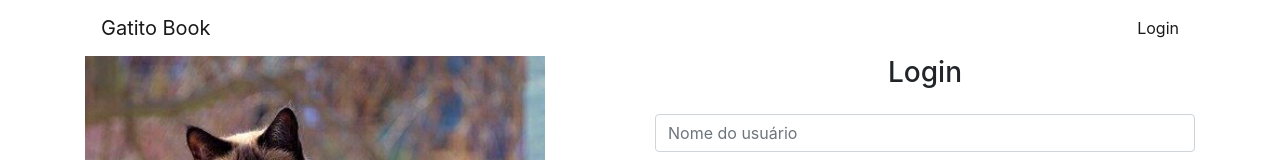
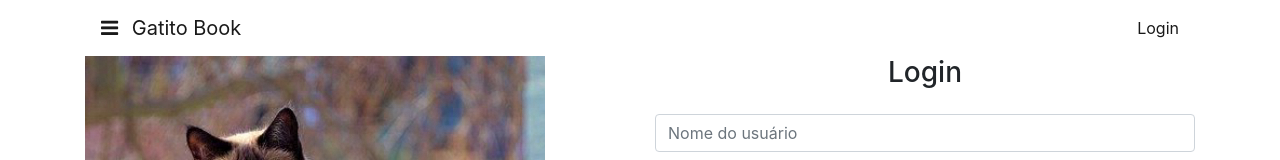
Before and after one commit to leltonborges/gatito-book, an Angular app in the folder gatitobook/: page /home in a window 1280 px wide. Shown: the top 160 px of the page. Built offline with nearby package versions, Linux system fonts and the light colour scheme; no server answers.

Commit message:
chore(cabecalho): implements Menu into

```diff
--- a/gatitobook/src/app/componentes/cabecalho/cabecalho.component.html
+++ b/gatitobook/src/app/componentes/cabecalho/cabecalho.component.html
@@ -1,6 +1,18 @@
 <header class="sticky-top container">
   <nav class="navbar navbar-light bg-white">
-    <a class="navbar-brand">Gatito Book</a>
+    <a class="navbar-brand">
+      <i (click)="menu.abreMenu()"
+         (keyup.space)="menu.abreMenu()"
+         class="fa fa-bars mr-2"></i>
+      Gatito Book
+    </a>
+    <app-menu #menu>
+      <ul class="list-unstyled">
+        <li>
+          <a [routerLink]="['animais', 'novo']">Novo Animal</a>
+        </li>
+      </ul>
+    </app-menu>
     <div *ngIf="user$ | async as user">
       <div *ngIf="user.name; else login ">
         <i class="fa fa-user-circle"></i>
@@ -8,6 +20,7 @@
         <a (click)="logout()">Sair</a>
       </div>
     </div>
+
   </nav>
   <ng-template #login>
     <span class="navbar-text">
--- a/gatitobook/src/app/componentes/cabecalho/cabecalho.module.ts
+++ b/gatitobook/src/app/componentes/cabecalho/cabecalho.module.ts
@@ -2,6 +2,7 @@
 import { CommonModule } from '@angular/common';
 import { CabecalhoComponent } from './cabecalho.component';
 import { RouterModule } from "@angular/router";
+import { MenuModule } from "../menu/menu.module";
 
 
 
@@ -11,7 +12,8 @@
   ],
   imports: [
     CommonModule,
-    RouterModule
+    RouterModule,
+    MenuModule
   ],
   exports: [
     CabecalhoComponent
--- a/gatitobook/src/app/componentes/menu/menu.component.html
+++ b/gatitobook/src/app/componentes/menu/menu.component.html
@@ -1,4 +1,4 @@
-<nav [ngClass]="{'active-menu': mostraMenu}">
+<section [ngClass]="{'active-menu': mostraMenu}">
   <aside class="menu-bar">
     <i (click)="abreMenu()"
        (keyup.space)="abreMenu()"
@@ -8,4 +8,4 @@
   </aside>
 
   <aside class="overlay" (click)="abreMenu()"></aside>
-</nav>
+</section>
```
